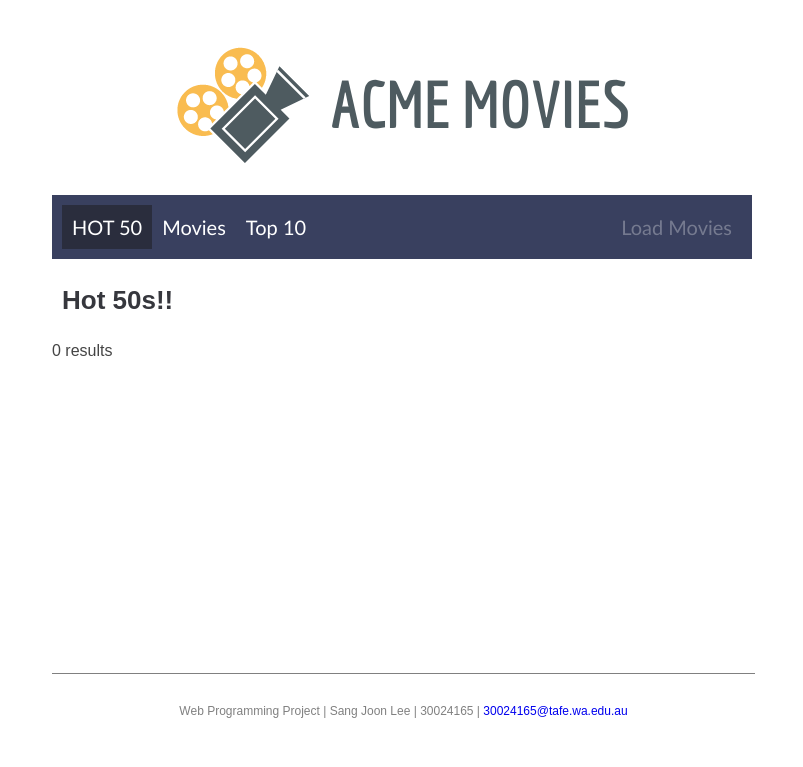
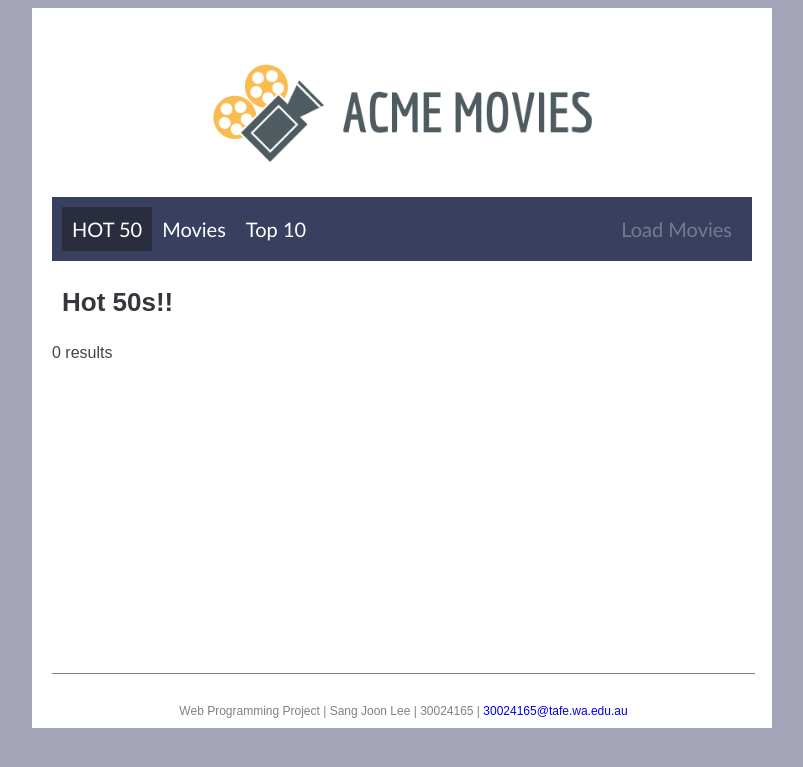
Before and after one commit to J-works-dev/MovieApp, a PHP site: page / in a window 1280 px wide. Shown: the top 767 px of the page, without its empty margins (238-1041 px from the left). Run offline with PHP 8.4, Linux system fonts and the light colour scheme; data that the repository does not hold is empty.

Commit message:
Change Background Color

```diff
--- a/index.php
+++ b/index.php
@@ -3,12 +3,12 @@
     <head>
         <title>Web Programing Project</title>
         <meta charset="utf-8">
-        <link rel="stylesheet" type="text/css" href="style.css" />
+        <link rel="stylesheet" type="text/css" href="style.css?<?php echo time(); ?>" />
     </head>
     <body>
         <div class="content">
             <div class="title">
-                <a href="index.php"><img src="Acme Movies.png"></a>
+                <a class="title" href="index.php"><img src="Acme Movies.png"></a>
             </div>
             <ul class="nav">
                 <li class="nav-index active"><a href="index.php">HOT 50</a></li>
--- a/style.css
+++ b/style.css
@@ -2,7 +2,7 @@ body {
   font-family: "calibri light", sans-serif, "Open Sans", "Gill Sans",
     "Gill Sans MT", "Trebuchet MS";
   color: rgb(68, 68, 68);
-  /* background-color: rgb(35, 35, 37); */
+  background-color: rgb(164, 164, 184);
 }
 
 .content {
@@ -11,7 +11,7 @@ body {
   min-height: 600px;
   height: 100%;
   margin: auto;
-  /* background-color: rgb(228, 228, 228); */
+  background-color: white; /* background-color: rgb(228, 228, 228); */
   padding: 20px;
   padding-bottom: 100px;
 }
@@ -37,9 +37,19 @@ h3 {
   margin-left: 10px;
 }
 
+.title {
+  display: flex;
+  width: 100%;
+  justify-content: center;
+}
+
+.title img {
+  display: flex;
+  width: 60%;
+  padding: 20px;
+}
 .nav {
   display: flex;
-  /* justify-content: space-between; */
   list-style-type: none;
   background-color: rgb(57, 64, 95);
   padding: 10px;
@@ -49,10 +59,8 @@ h3 {
 
 .nav li:last-child {
   position: absolute;
-  /* justify-content: space-between; */
   right: 30px;
   opacity: 30%;
-  /* margin-right: 10px; */
 }
 
 .nav-index {
@@ -95,11 +103,19 @@ h3 {
   text-align: center;
 }
 
-.table td {
+.table th {
   background-color: rgb(232, 231, 255);
   height: 25px;
-  /* margin: 5px; */
-  /* padding-left: 20px; */
+  border: 1px solid rgb(199, 233, 226);
+  border-radius: 3px;
+  justify-content: center;
+  align-items: center;
+  border-collapse: collapse;
+}
+
+.table td {
+  background-color: rgb(247, 247, 255);
+  height: 25px;
   border: 1px solid rgb(199, 233, 226);
   border-radius: 3px;
   justify-content: center;
```
Also changed, not shown: hot50.php (+14 -14 lines).
